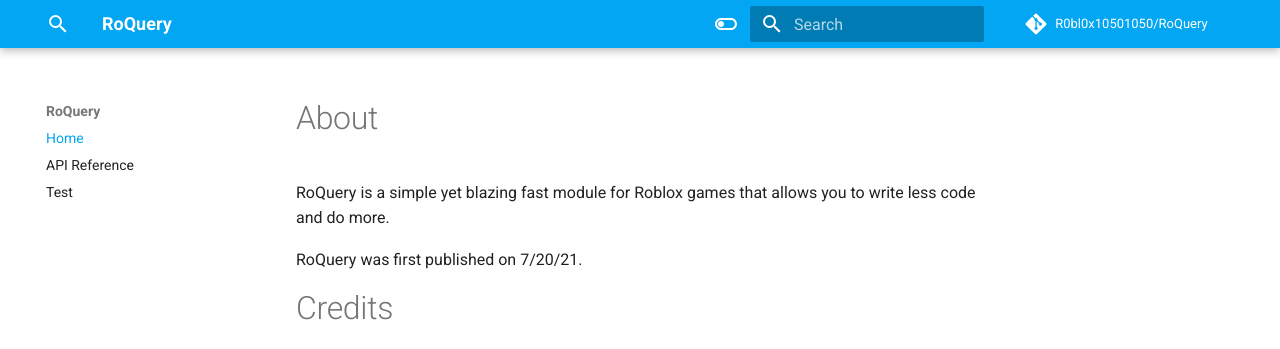
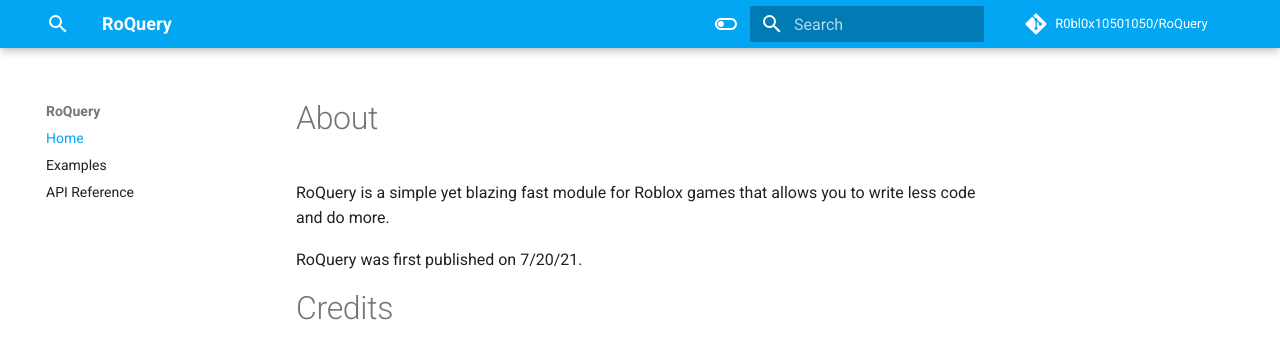
Before and after one commit to R0bl0x10501050/RoQuery, an MkDocs documentation site: the page built from docs/index.md, in a window 1280 px wide. Shown: the top 349 px of the page. Built offline with MkDocs 1.6.1 and Material for MkDocs 9.7.7, drawn with Linux system fonts in a browser that asks for light colours; comment, search, counter and statistics services are not loaded.

Commit message:
Update mkdocs.yml

```diff
--- a/mkdocs.yml
+++ b/mkdocs.yml
@@ -40,8 +40,8 @@ extra:
 
 nav:
   - Home: index.md
+  - Examples: examples.md
   - API Reference: API.md
-  - Test: test.md
 
 markdown_extensions:
   - admonition
```
